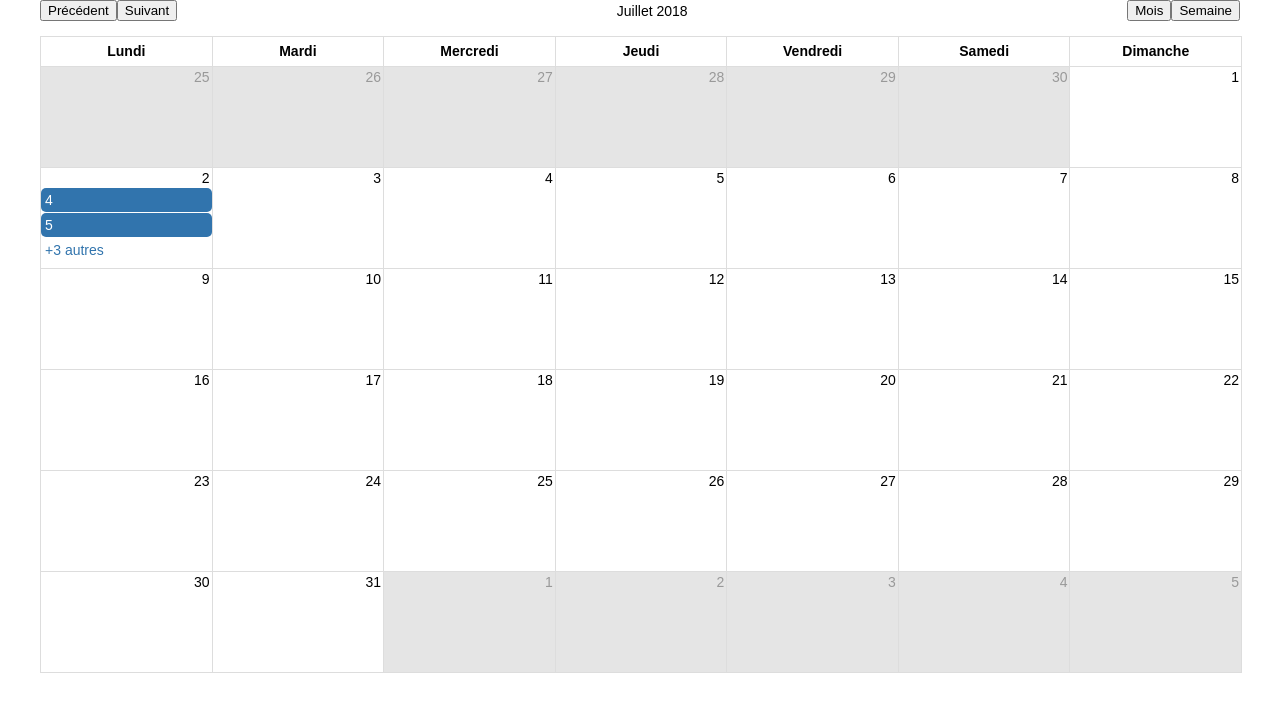
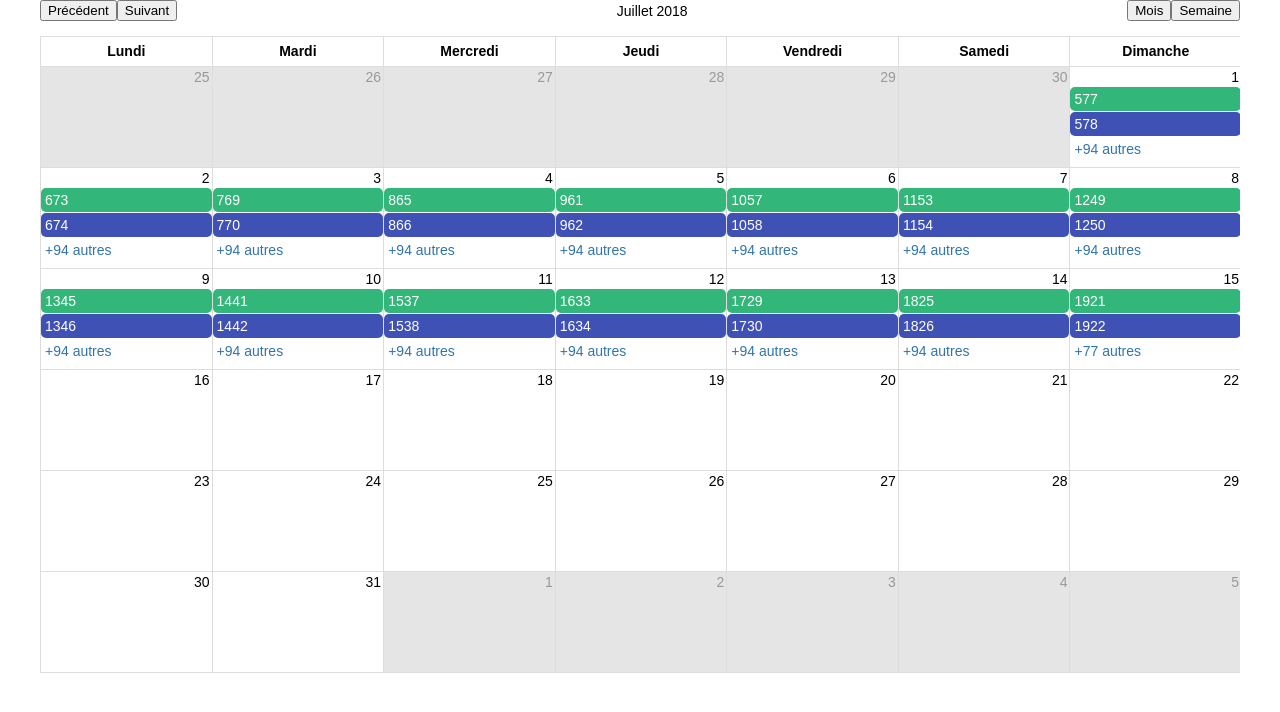
Before and after one commit to QuentinDiaferia/globalis-react-calendar, a React app: page / in a window 1280 px wide. Both pictures are taken after a click on the button "Mois". Shown: the top 712 px of the page. Built offline with nearby package versions, Linux system fonts and the light colour scheme.

Commit message:
WIP overlapping events 2

```diff
--- a/assets/styles/globalis-react-calendar.scss
+++ b/assets/styles/globalis-react-calendar.scss
@@ -19,6 +19,7 @@ $calendar-height-day: 100px;
     height: 100%;
     font-size: $calendar-font-size;
     font-family: $calendar-font-family;
+    overflow: hidden;
 
     .ToolBar {
         display: flex;
@@ -147,15 +148,18 @@ $calendar-height-day: 100px;
     }
 
     .Event {
-        max-width: calc(100% - (2 * #{$calendar-padding-event}));
-        max-height: calc(100% - (2 * #{$calendar-padding-event}));
+        max-width: 100%;
+        max-height: 100%;
         color: #fff;
         background-color: $calendar-color-event;
         border-radius: 5px;
-        padding: $calendar-padding-event;
         margin-bottom: 1px;
         text-align: left;
         z-index: 2;
+
+        &-inner {
+            padding: $calendar-padding-event;
+        }
 
         &-More {
             display: block;
--- a/src/App.js
+++ b/src/App.js
@@ -2,7 +2,7 @@ import React from 'react'
 import moment from 'moment'
 import Calendar from './components/Calendar'
 
-/*const colors = [null, 'Event-green', 'Event-purple']
+const colors = [null, 'Event-green', 'Event-purple']
 const start = moment('2018-05-01').startOf('month')
 const events = []
 for (let i = 1; i < 5000; i++) {
@@ -13,9 +13,9 @@ for (let i = 1; i < 5000; i++) {
         end: moment(start.add(2, 'h')),
         className: colors[i % 3],
     })
-}*/
+}
 
-const events = [
+const events2 = [
     {
         id: 4,
         label: "4",
@@ -48,11 +48,27 @@ const events = [
     },
 ]
 
+const events3 = []
+const start3 = moment('2018-06-25').startOf('day')
+for (let i = 1; i < 2000; i++) {
+    events3.push({
+        id: i,
+        label: i,
+        start: moment(start3),
+        end: moment(start3).add(1, 'h'),
+        className: colors[i % 3],
+    })
+    start3.add(0.25, 'h')
+}
+
+
 class App extends React.Component {
     render() {
         return <Calendar
             view='week'
-            events={events}
+            events={events3}
+            startTime={8}
+            endTime={20}
             language={{
                 label_previous: 'Précédent',
                 label_next: 'Suivant',
--- a/src/components/Calendar.js
+++ b/src/components/Calendar.js
@@ -45,10 +45,17 @@ class Calendar extends React.Component {
     }
 
     renderWeek() {
+        const events = this.state.events.filter(event => {
+            return event.start.isSame(this.state.date, 'week')
+            && event.start.hour() >= this.props.startTime
+            && event.end.hour() <= this.props.endTime
+        })
         return <Week
             date={this.state.date}
-            events={this.state.events.filter(event => event.start.isSame(this.state.date, 'week'))}
+            events={events}
             language={this.props.language}
+            startTime={this.props.startTime}
+            endTime={this.props.endTime}
         />
     }
 
@@ -80,12 +87,16 @@ Calendar.propTypes = {
     view: PropTypes.oneOf(['month', 'week']).isRequired,
     language: PropTypes.object.isRequired,
     events: PropTypes.array.isRequired,
+    startTime: PropTypes.number.isRequired,
+    endTime: PropTypes.number.isRequired,
 }
 
 Calendar.defaultProps = {
     view: 'month',
     date: moment(),
     events: [],
+    startTime: 8,
+    endTime: 20,
 }
 
 export default Calendar
--- a/src/components/week/Week.js
+++ b/src/components/week/Week.js
@@ -18,6 +18,8 @@ class Week extends React.Component {
             <WeekGrid
                 days={days}
                 events={this.props.events}
+                startTime={this.props.startTime}
+                endTime={this.props.endTime}
             />
         </div>
     }
@@ -26,6 +28,8 @@ class Week extends React.Component {
 Week.propTypes = {
     date: PropTypes.object.isRequired,
     events: PropTypes.array.isRequired,
+    startTime: PropTypes.number.isRequired,
+    endTime: PropTypes.number.isRequired,
 }
 
 export default Week
--- a/src/components/week/WeekDay.js
+++ b/src/components/week/WeekDay.js
@@ -8,7 +8,7 @@ import Event from '../Event'
 class WeekDay extends React.Component {
 	renderTimeSlots() {
 		const times = []
-		for (let i = 0; i < 24; i++) {
+		for (let i = this.props.startTime; i < this.props.endTime; i++) {
 			times.push(
 				<WeekTimeSlot
 					key={i}
@@ -20,27 +20,30 @@ class WeekDay extends React.Component {
 	}
 
 	renderEvents() {
-		let totalOverlap = 1,
-			currentOverlap = 1
-        return this.props.events.map((event, index) => {
-            const duration = moment.duration(event.end.diff(event.start)).as('hours')
-            const beginning = moment.duration(event.start.diff(moment(event.start).startOf('day'))).as('hours')
+		const events = this.calculateCoordinates()
+        const origin = moment(this.props.date).hour(this.props.startTime)
+        const timeSpan = this.props.endTime - this.props.startTime
+
+        return events.map(event => {
+            const duration = moment.duration(
+                event.end.diff(event.start)
+            ).as('hours')
+
+            const beginning = moment.duration(
+                event.start.diff(origin)
+            ).as('hours')
+
+            const top = (100 / timeSpan) * beginning
+            const height = (100 / timeSpan) * duration
+            const width = 100 / event.maxOverlap
+            const left = event.hindex * width
+
             const style = {
-        		top: `calc((100% / 24) * ${beginning})`,
-        		height: `calc((100% / 24) * ${duration} - 8px)`,
-	        	width: '100%',
-	        	left: '0',
+	    		top: `${top}%`,
+	    		height: `${height}%`,
+	        	width: `${width}%`,
+	        	left: `${left}%`,
         	}
-
-        	if (totalOverlap === 1 || currentOverlap === 0) {
-            	totalOverlap = currentOverlap = this.checkOverlap(event, this.props.events.slice(index + 1))
-        	}
-
-            if (totalOverlap > 1) {
-            	style.width = `calc((100% / ${totalOverlap}) - 8px)`
-            	style.left = `calc((100% / ${totalOverlap}) * ${totalOverlap - currentOverlap})`
-            	currentOverlap--
-            }
 
 			return <Event
             	event={event}
@@ -50,14 +53,39 @@ class WeekDay extends React.Component {
         })
 	}
 
-	checkOverlap(event, list) {
-		let overlap = 1
-		list.forEach(e => {
-			if (e.start.diff(event.end) < 0) {
-				overlap++
+	calculateCoordinates() {
+        const events = this.props.events
+		const timeSpan = this.props.endTime - this.props.startTime
+		const schedule = []
+
+		for (let i = 0; i < timeSpan * 60; i++) {
+			schedule.push([])
+		}
+
+		const origin = moment(this.props.date).hour(this.props.startTime)
+		events.forEach((event, index) => {
+			for (let minute = event.start.diff(origin, 'minutes'); minute < event.end.diff(origin, 'minutes'); minute++) {
+				schedule[minute] && schedule[minute].push(index)
 			}
 		})
-		return overlap
+
+		schedule.forEach(minute => {
+			let next_hindex = 0
+			const nEvents = minute.length
+			if (nEvents > 0) {
+				minute.forEach(eventIndex => {
+					if (!events[eventIndex].maxOverlap || events[eventIndex].maxOverlap <= nEvents) {
+						events[eventIndex].maxOverlap = nEvents
+						if (!events[eventIndex].hindex || events[eventIndex].hindex <= next_hindex) {
+							events[eventIndex].hindex = next_hindex
+							next_hindex++
+						}
+					}
+				})
+			}
+		})
+
+        return events
 	}
 
 	renderHeader() {
--- a/src/components/week/WeekGrid.js
+++ b/src/components/week/WeekGrid.js
@@ -7,12 +7,17 @@ import WeekDay from './WeekDay'
 class WeekGrid extends React.Component {
     render() {
     	return <div className="Calendar-Week-Grid">
-            <WeekTimeHeader />
+            <WeekTimeHeader
+                startTime={this.props.startTime}
+                endTime={this.props.endTime}
+            />
     		{this.props.days.map(date => {
     			return <WeekDay
                     key={date.date()}
                     date={date}
                     events={this.props.events.filter(e => e.start.date() === date.date())}
+                    startTime={this.props.startTime}
+                    endTime={this.props.endTime}
                 />
     		})}
     	</div>
@@ -22,6 +27,8 @@ class WeekGrid extends React.Component {
 WeekGrid.propTypes = {
     days: PropTypes.array.isRequired,
     events: PropTypes.array.isRequired,
+    startTime: PropTypes.number.isRequired,
+    endTime: PropTypes.number.isRequired,
 }
 
 export default WeekGrid
--- a/src/components/week/WeekTimeHeader.js
+++ b/src/components/week/WeekTimeHeader.js
@@ -4,7 +4,7 @@ import PropTypes from 'prop-types'
 class WeekTimeHeader extends React.Component {
 	renderHeader() {
 		const times = []
-		for (let i = 0; i < 24; i++) {
+		for (let i = this.props.startTime; i < this.props.endTime; i++) {
 			times.push(i)
 		}
 		return times.map(i => {
@@ -22,4 +22,9 @@ class WeekTimeHeader extends React.Component {
     }
 }
 
+WeekTimeHeader.propTypes = {
+    startTime: PropTypes.number.isRequired,
+    endTime: PropTypes.number.isRequired,
+}
+
 export default WeekTimeHeader
```
